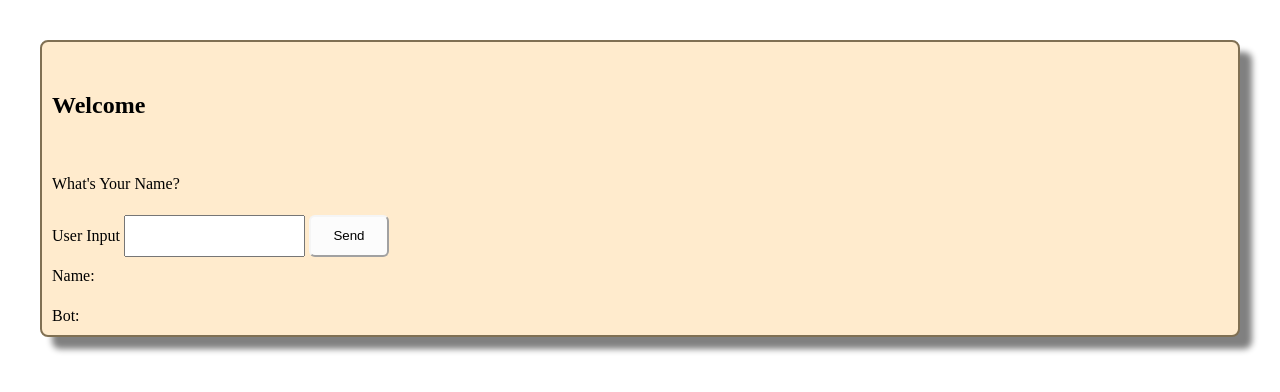
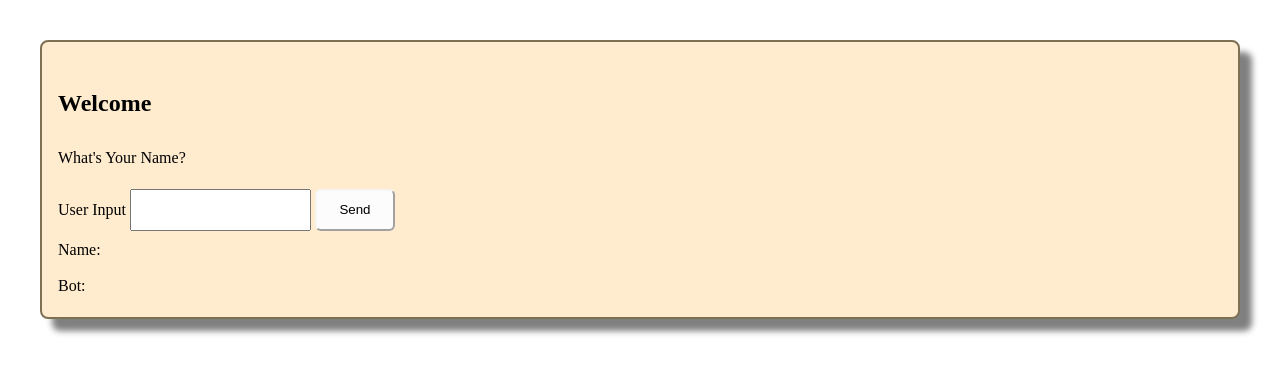
Before and after one commit to ItaengaConectada/codes, a plain HTML site: page web/index.html in a window 1280 px wide. Drawn offline with Linux system fonts and the light colour scheme.

Commit message:
Update web/index.html

```diff
--- a/web/index.html
+++ b/web/index.html
@@ -12,24 +12,18 @@
         }
         .app {
             background-color: blanchedalmond;
-            margin: auto;
-            display:flex;
-            flex-direction: column;
-            align-content: center;
-            padding: 10px;
+            padding: 16px;
             box-shadow: 12px 12px 6px gray;
             border: 2px solid rgb(128, 112, 83);
             border-radius: 8px;
         }
+
         #name-input{
             padding:0;
         }
 
         #msg{
-            display: flex;
-            flex-direction: column;
-            justify-items: left;
-            justify-content: left;
+
             padding: 10px 0 0 0;
         }
 
@@ -44,9 +38,9 @@
 
         #name-input{
             color: black;
-            width: auto;
             height: 38px;
         }
+
         button {
             color: black;
             background-color: rgb(252, 252, 252);
@@ -61,18 +55,15 @@
         .user {
             padding: 0;
             margin: 0;
-
         }
 
         .bot{
-
             margin: 0;
-            padding: 22px 0 0 0;
+            padding: 18px 0 6px 0;
         }
 
         h2 {
-            padding: 20px 0 20px 0;
-
+            padding: 12px 0 12px 0;
         }
     </style>
 </head>
```
